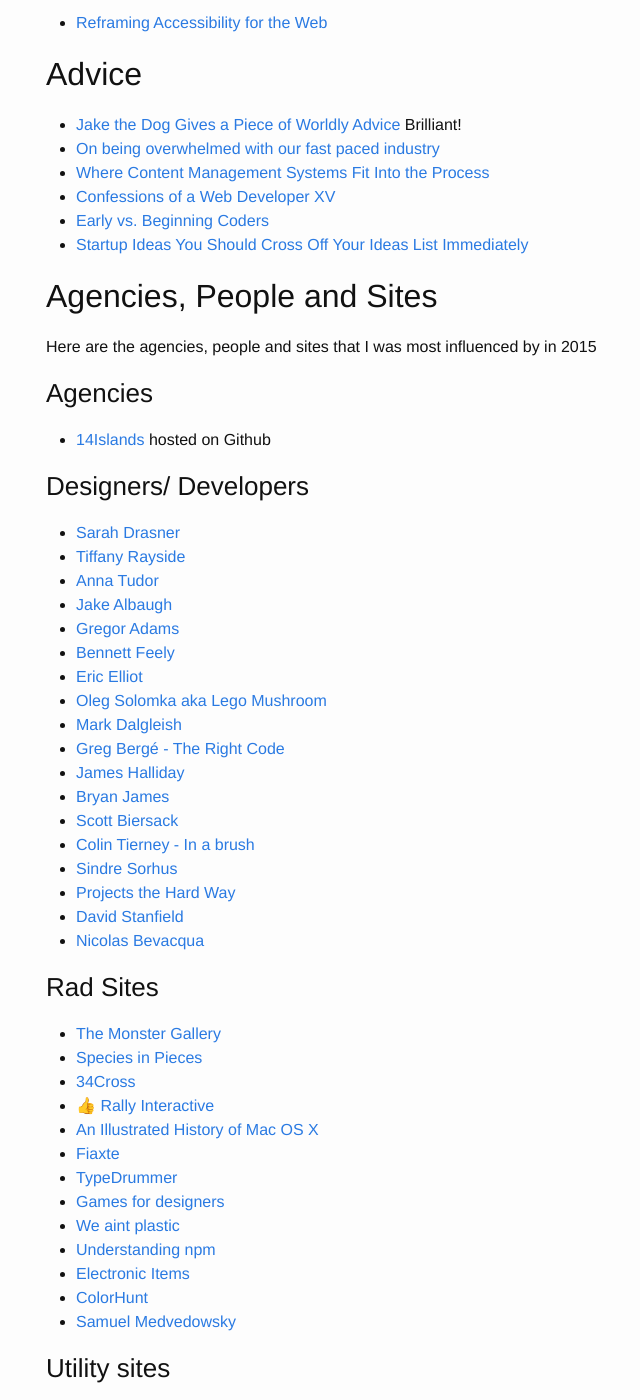
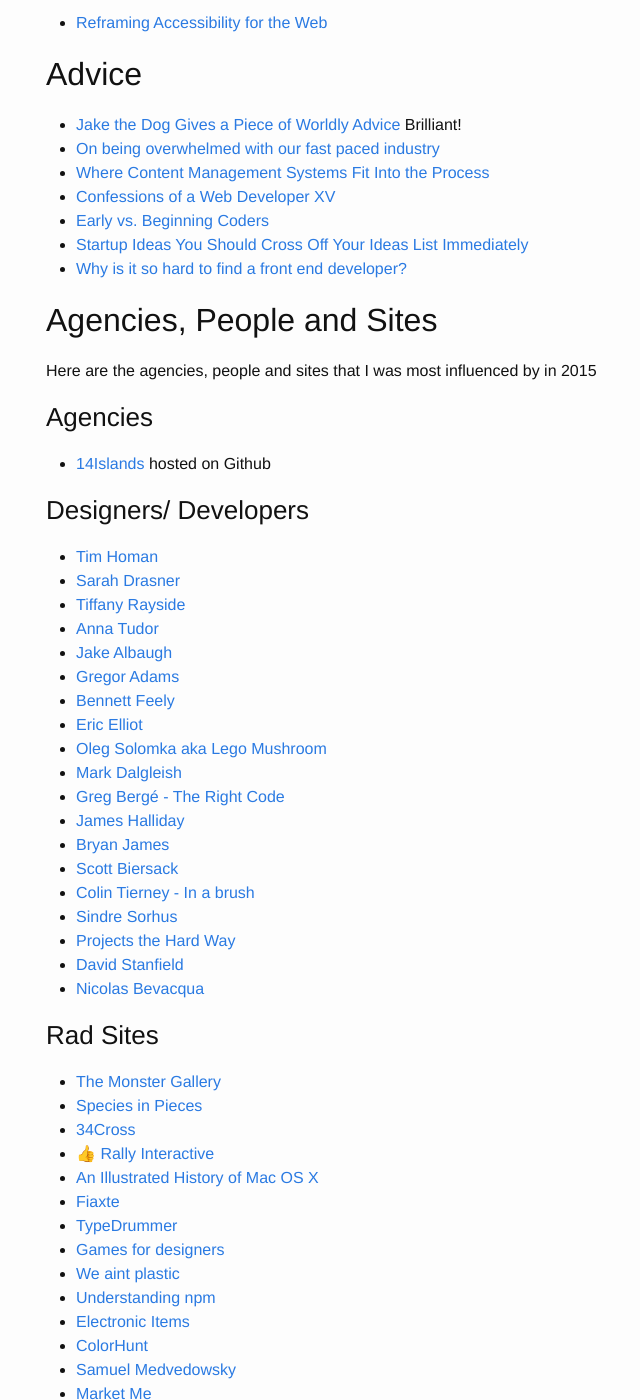
Before and after one commit to brownerd/brownerd.github.io, a Jekyll site: the page built from _posts/2015-01-01-reading-list-2015.md, in a window 1280 px wide and 1400 px high, scrolled down 291 px. Shown: the whole window, without its empty margins (224-864 px from the left). Built offline with Jekyll 4.4.1, drawn with Linux system fonts in a browser that asks for light colours; emoji names are drawn with the system emoji font; some of the changed text lies outside the part shown.

Commit message:
t holman and react stuff

```diff
--- a/_posts/2015-01-01-reading-list-2015.md
+++ b/_posts/2015-01-01-reading-list-2015.md
@@ -17,6 +17,7 @@ This is a running list of all the articles I read during 2015 that I want to rem
 - [Confessions of a Web Developer XV](http://davidwalsh.name/confessions-xv)
 - [Early vs. Beginning Coders](http://zedshaw.com/2015/06/16/early-vs-beginning-coders/)
 - [Startup Ideas You Should Cross Off Your Ideas List Immediately](http://ilikekillnerds.com/2015/10/startup-ideas-you-should-cross-off-your-ideas-list-immediately/)
+- [Why is it so hard to find a front end developer?](https://medium.com/creative-business/why-is-it-so-hard-to-find-a-front-end-developer-cb92848a7c6f)
 
 
 ## Agencies, People and Sites
@@ -31,6 +32,7 @@ Here are the agencies, people and sites that I was most influenced by in 2015
 
 
 ### Designers/ Developers
+- [Tim Homan](http://tholman.com/)
 - [Sarah Drasner](http://sarahdrasnerdesign.com/)
 - [Tiffany Rayside](http://codepen.io/tmrDevelops/)
 - [Anna Tudor](https://about.me/thebabydino)
@@ -65,6 +67,7 @@ Here are the agencies, people and sites that I was most influenced by in 2015
 - [Electronic Items](http://electronicitems.tumblr.com/)
 - [ColorHunt](http://colorhunt.co/)
 - [Samuel Medvedowsky](http://www.samuel-medvedowsky.com/)
+- [Market Me](http://www.market-me.fr/)
 
 
 ### Utility sites
```
Also changed, not shown: other parts of _posts/2015-01-01-reading-list-2015.md (+3 -0 lines).
